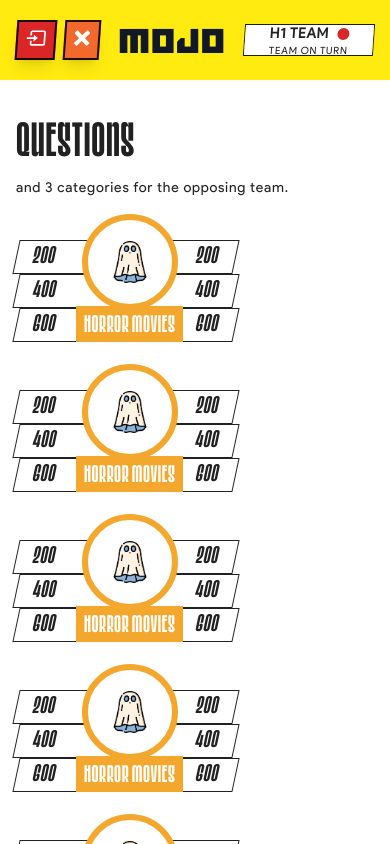
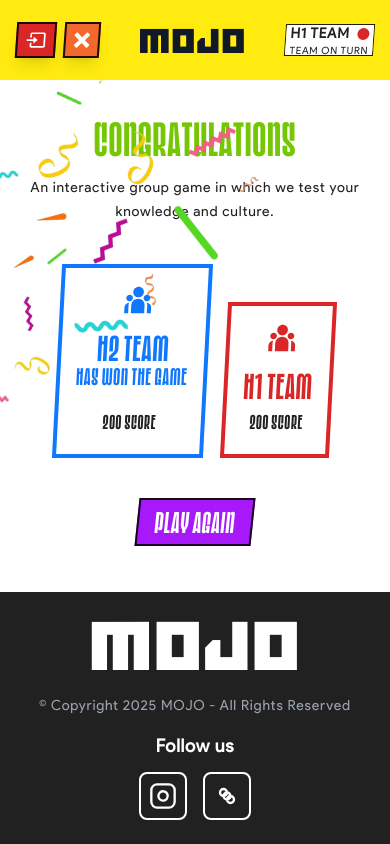
Before and after one commit to zeeshanahm-ed/mojo-game-website, a Next.js app: page /game-play in a window 390 px wide. Both pictures are taken after a click on the button 82 px from the left and 40 px from the top of the page. Built offline with nearby package versions, Linux system fonts and the light colour scheme.

Commit message:
refactor: implement Congratulation component; update Header and GamePlay to integrate new component; adjust styling and props for better layout and functionality

```diff
--- /dev/null
+++ b/src/app/game-play/components/Congratulation.tsx
@@ -0,0 +1,59 @@
+import Image from "next/image";
+import GroupIcon from "@/app/assets/icons/group-icon.svg"
+import Button from "@/app/components/ui/common/Button";
+import CongratulationImage from "@/app/assets/images/congratulation-image.png";
+import { useRouter } from "next/navigation";
+
+type QuestionsScoreListProp = {
+    imageSrc?: string;
+    title?: string;
+    scores?: number[]; // Should be 3 scores
+    onClick?: (value: string) => void;
+};
+
+const Congratulation: React.FC<QuestionsScoreListProp> = () => {
+    const router = useRouter();
+    return (
+        <div className='relative flex items-center sm:items-start justify-center flex-col'>
+            <div className="md:-right-36 rotate-[150deg] md:rotate-0 -top-[370px] right-[150px] md:-top-24 w-[30rem] h-[40rem] absolute">
+                <Image src={CongratulationImage} alt='Congratulation' className='object-contain w-full h-full' />
+            </div>
+            <div className='text-center sm:text-start mb-10'>
+                <h2 className="md:text-8xl text-5xl font-popfun text-[#75C704] mb-2 uppercase">
+                    congratulations
+                </h2>
+                <p className="text-sm sm:text-base md:text-lg leading-6 text-black max-w-2xl">
+                    An interactive group game in which we test your knowledge and culture.
+                </p>
+            </div>
+            <div className="flex justify-center sm:justify-start flex-row gap-4 sm:gap-8 font-popfun">
+                {/* H2 Team Card (Blue - Winner) */}
+                <div className=" md:w-60 -skew-x-3  p-4 sm:p-6 flex flex-col items-center justify-center text-center border-4 border-dark-blue text-blue-500">
+                    <div className="mb-4">
+                        <GroupIcon className="w-8 h-8 sm:h-12 sm:w-12 text-dark-blue fill-dark-blue" />
+                    </div>
+                    <h2 className="text-4xl sm:text-5xl md:text-6xl uppercase text-dark-blue">H2 TEAM</h2>
+                    <p className="text-2xl sm:text-3xl md:text-4xl -mt-2  uppercase mb-4 leading-tight text-dark-blue">HAS WON THE GAME</p>
+                    <p className="text-black text-xl sm:text-3xl md:text-4xl">200 SCORE</p>
+                </div>
+
+                {/* H1 Team Card (Red - Loser) */}
+                <div className=" md:w-60 sm:h-52 -skew-x-3 mt-auto p-4 sm:p-6 flex flex-col items-center justify-center text-center border-4 border-red text-blue-500">
+                    <div className="mb-4">
+                        <GroupIcon className="w-8 h-8 sm:h-12 sm:w-12 text-red fill-red" />
+                    </div>
+                    <h2 className="text-4xl sm:text-5xl md:text-6xl uppercase text-red">H1 TEAM</h2>
+                    <p className="text-black text-xl sm:text-3xl md:text-4xl">200 SCORE</p>
+                </div>
+            </div>
+            <Button
+                onClick={() => router.push("/offline-play")}
+                className="text-3xl sm:text-4xl sm:px-16 mt-10 -skew-x-6 w-fit"
+                style={{ boxShadow: "none", }}>
+                Play again
+            </Button>
+        </div >
+    );
+};
+
+export default Congratulation;
--- a/src/app/game-play/components/Header.tsx
+++ b/src/app/game-play/components/Header.tsx
@@ -4,27 +4,28 @@ import GameOverIcon from '@/app/assets/icons/gameover-icon.svg';
 import ExitIcon from '@/app/assets/icons/exit-icon.svg';
 import Wrapper from '@/app/components/ui/common/Wrapper';
 
-const Header: React.FC = () => {
+interface HeaderProps {
+    onClick?: (value: string) => void;
+}
+
+const Header: React.FC<HeaderProps> = ({ onClick }) => {
     return (
-        <header className="w-full bg-yellow py-4 px-4 md:px-8 ">
+        <header className="w-full bg-yellow relative z-40">
             <Wrapper>
-                <div className='flex items-center justify-between relative'>
-                    {/* Top and Bottom Green Borders */}
-                    <div className="w-full h-4 bg-green-700 absolute top-0 left-0 right-0"></div>
-                    <div className="w-full h-4 bg-green-700 absolute bottom-0 left-0 right-0"></div>
-
+                <div className='py-4 px-4 md:px-10 flex items-center justify-between relative'>
                     {/* Left Section: Exit Game & Game Over Buttons */}
                     <div className="flex items-center gap-x-2">
                         <button
-                            className={`flex items-center text-white text-4xl gap-5 bg-red pt-2 md:boxShadow-custom px-2 md:px-4 transform skew-custom md:-skew-x-12 border-2 border-black shadow-lg font-popfun`}
+                            className={`flex items-center text-white text-4xl gap-5 bg-red py-2 lg:pt-2 lg:py-0 md:boxShadow-custom px-2 md:px-4 transform skew-custom md:-skew-x-12 border-2 border-black shadow-lg font-popfun`}
                         >
-                            <ExitIcon className="mb-3 md:h-5 w-5 h-4 md:w-6" />
+                            <ExitIcon className="lg:mb-2 md:h-5 w-5 h-4 md:w-6" />
                             <span className='hidden lg:block'>Exit Game</span>
                         </button>
                         <button
-                            className={`flex items-center text-white text-4xl gap-5 bg-fanta pt-2 md:boxShadow-custom px-2 md:px-4 transform skew-custom md:-skew-x-12 border-2 border-black shadow-lg font-popfun`}
+                            onClick={() => onClick?.("congratulation")}
+                            className={`flex items-center text-white text-4xl gap-5 bg-fanta py-2 lg:pt-2 lg:py-0 md:boxShadow-custom px-2 md:px-4 transform skew-custom md:-skew-x-12 border-2 border-black shadow-lg font-popfun`}
                         >
-                            <GameOverIcon className="mb-3 md:h-5 w-4 h-4 md:w-5" />
+                            <GameOverIcon className="lg:mb-2 md:h-5 w-4 h-4 md:w-5" />
                             <span className='hidden lg:block'>Game Over</span>
                         </button>
                     </div>
@@ -41,7 +42,7 @@ const Header: React.FC = () => {
                         <div className="bg-black hidden lg:flex text-white py-2 px-4 h-full items-center">
                             <span className="font-semibold uppercase text-base md:text-xl">IR GAMES</span>
                         </div>
-                        <div className="bg-white w-32 md:w-40 text-black py-2 px-4 flex  h-full flex-col items-center justify-center">
+                        <div className="bg-white sm:w-32 md:w-40 text-black py-2 px-1 sm:px-4 flex  h-full flex-col items-center justify-center">
                             <div className="flex items-center space-x-2">
                                 <span className="font-semibold uppercase text-sm md:text-xl">H1 TEAM</span>
                                 <span className="w-3 h-3 bg-red rounded-full"></span>
--- a/src/app/game-play/components/QuestionsScoreList.tsx
+++ b/src/app/game-play/components/QuestionsScoreList.tsx
@@ -10,7 +10,7 @@ type QuestionsScoreListProp = {
 const QuestionsScoreList: React.FC<QuestionsScoreListProp> = ({ onScoreClick }) => {
     return (
         <div className='flex justify-center flex-col'>
-            <div className='text-start mb-10'>
+            <div className='text-center sm:text-start mb-10'>
                 <h2 className="md:text-8xl text-5xl font-popfun text-black mb-2 uppercase">
                     Questions
                 </h2>
@@ -18,7 +18,7 @@ const QuestionsScoreList: React.FC<QuestionsScoreListProp> = ({ onScoreClick })
                     and 3 categories for the opposing team.
                 </p>
             </div>
-            <div className='grid grid-cols-1 sm:grid-cols-2 md:grid-cols-3 gap-5 gap-y-10'>
+            <div className='grid grid-cols-1 sm:grid-cols-2 md:grid-cols-3 gap-5 gap-y-10 place-items-center'>
                 <ScoreCard onScoreClick={onScoreClick} />
                 <ScoreCard onScoreClick={onScoreClick} />
                 <ScoreCard onScoreClick={onScoreClick} />
@@ -58,7 +58,7 @@ const ScoreCard: React.FC<ScoreCardProps> = ({ imageSrc, title, scores = [200, 4
                     </div>
                 </div>
 
-                <div className="relative left-[60px] -top-[8rem] md:-top-[9.3rem] lg:-top-[12.8rem] md:left-[65px] lg:left-[85px] xl:left-[100px] w-fit flex cursor-pointer flex-col justify-center items-center">
+                <div className="relative left-[60px] -top-[8rem] md:-top-[9.3rem] lg:-top-[12.6rem] md:left-[65px] lg:left-[85px] xl:left-[140px] w-fit flex cursor-pointer flex-col justify-center items-center">
                     <div className={`w-24 h-24 md:w-28 md:h-28 lg:w-40 lg:h-40 bg-white rounded-full lg:border-[12px] md:border-[8px] border-[6px] border-orange flex items-center justify-center`}>
                         <Image src={"/categories-images/horror-movies.png"} alt={"hallo"} width={100} height={100} className='w-1/2 h-1/2' />
                     </div>
--- a/src/app/game-play/components/WhoAnswered.tsx
+++ b/src/app/game-play/components/WhoAnswered.tsx
@@ -29,20 +29,20 @@ export default function WhoAnsweredEvent({ onClick }: WhoAnsweredEventProps) {
                 <div className="flex flex-col sm:flex-row w-full items-center justify-center py-2 rounded-b-lg gap-5 md:gap-10 my-5 md:my-10" >
                     <div
                         role="button"
-                        onClick={() => onClick("whoAnswered")}
+                        onClick={() => onClick("scorecard")}
                         className="flex h-16 md:h-20 w-3/4 sm:w-1/2 md:w-64 px-2 md:px-5 py-2 pt-4 items-center justify-center text-white bg-red font-popfun border-2 border-black ">
                         <span className="md:text-6xl text-4xl tracking-wider">H1 Team</span>
                     </div>
                     <div
                         role="button"
-                        onClick={() => onClick("question")}
+                        onClick={() => onClick("scorecard")}
                         className="cursor-pointer flex h-16 md:h-20 w-3/4 sm:w-1/2 md:w-64 px-5 py-2 pt-4 items-center justify-center text-white bg-blue font-popfun border-2 border-black ">
                         <span className="md:text-6xl text-4xl tracking-wider">H2 Team</span>
                     </div>
                 </div>
                 <div
                     role="button"
-                    onClick={() => onClick("question")}
+                    onClick={() => onClick("scorecard")}
                     className="cursor-pointer flex h-16 md:h-20 w-3/4 sm:w-1/2 md:w-64 px-5 py-2 pt-4 items-center justify-center text-black bg-white border-2 border-black font-popfun">
                     <span className="md:text-6xl text-4xl tracking-wider">no one</span>
                 </div>
--- a/src/app/game-play/page.tsx
+++ b/src/app/game-play/page.tsx
@@ -11,6 +11,7 @@ import QuestionsScoreList from './components/QuestionsScoreList';
 import QuestionEvent from './components/Question';
 import AnswerEvnet from './components/Answer';
 import WhoAnsweredEvent from './components/WhoAnswered';
+import Congratulation from './components/Congratulation';
 
 function GamePlay() {
 
@@ -68,6 +69,10 @@ function GamePlay() {
                 return (
                     <WhoAnsweredEvent onClick={(value: string) => setScreen(value)} />
                 );
+            case "congratulation":
+                return (
+                    <Congratulation onClick={(value: string) => setScreen(value)} />
+                );
 
             default:
                 return null;
@@ -76,19 +81,17 @@ function GamePlay() {
 
     return (
         <section className='w-full'>
-            <Header />
+            <Header onClick={(value: string) => setScreen(value)} />
             <Wrapper>
-                <div className='flex justify-center flex-col h-auto py-10 md:py-10 px-4 md:px-10 xl:px-0'>
+                <div className='flex justify-center flex-col h-auto py-10 md:py-20 px-4 md:px-10'>
                     {getScreenContent(screen)}
                 </div>
-                {screen !== "whoAnswered" ? <div className="mt-40 relative z-10 flex flex-col md:flex-row items-center justify-between w-full gap-10">
+                {(screen !== "whoAnswered" && screen !== "congratulation") ? <div className=" px-4 lg:px-0 lg:t-auto my-10 lg:my-0 md:-skew-x-6 -skew-x-3 lg:-skew-x-0  relative z-10 flex flex-col sm:flex-row items-center justify-between w-full gap-y-10 sm:gap-y-0 lg:gap-10">
                     {/* H1 Team Section (Red) */}
                     <div
-                        style={{ clipPath: "polygon(0 0, 80% 0, 100% 100%, 0% 100%)" }}
-                        className="text-white px-4 md:px-5 h-[170px] lg:h-[200px] bg-red  w-full flex items-center justify-start flex-1 border-r-[0px] border-[2px] border-black">
-
-                        <div className='flex items-center  justify-between w-full md:w-3/4'>
-                            <div className="flex flex-col items-start">
+                        className="custom-clipPath-rightSide text-white px-4 lg:px-5 lg:h-[200px] bg-red flex items-center justify-center lg:justify-start w-[250px] md:w-[320px] lg:flex-1 lg:border-r-[0px] lg:border-[2px] border-4 border-black">
+                        <div className='flex lg:flex-row flex-col items-center justify-center  lg:justify-between w-full lg:md:w-3/4'>
+                            <div className="flex flex-col items-start py-4 lg:py-0">
                                 <h3 className="text-3xl md:text-6xl lg:text-7xl font-popfun uppercase" >
                                     {"Team 1"}
                                 </h3>
@@ -96,7 +99,8 @@ function GamePlay() {
                                     SCORE: {"200".toString().padStart(2, '0')}
                                 </p>
                             </div>
-                            <div className="flex flex-col items-end">
+                            <div className='lg:hidden block w-full h-[1px] bg-white'></div>
+                            <div className="flex flex-col items-center lg:items-end py-4 lg:py-0">
                                 <p className="text-xl lg:text-2xl mb-2">Life lines</p>
                                 <div className="flex space-x-2">
                                     {renderLifelineIcon('hole', team1Lifelines.eye)}
@@ -109,11 +113,10 @@ function GamePlay() {
 
                     {/* H2 Team Section (Blue) */}
                     <div
-                        style={{ clipPath: "polygon(20% 0, 100% 0%, 100% 100%, 0% 100%)" }}
-                        className="text-white px-4 md:px-5 h-[170px] lg:h-[200px] bg-blue flex items-center justify-end w-full flex-1 border-l-[0px] border-[2px] border-black"
+                        className="custom-clipPath-leftSide text-white px-4 lg:px-5 lg:h-[200px] bg-blue flex items-center justify-center lg:justify-end w-[250px] md:w-[320px] lg:flex-1 lg:border-l-[0px] lg:border-[2px] border-4 border-black"
                     >
-                        <div className='flex items-center  justify-between w-full md:w-3/4'>
-                            <div className="flex flex-col items-start">
+                        <div className='flex lg:flex-row flex-col-reverse items-center justify-center  w-full lg:justify-between lg:md:w-3/4'>
+                            <div className="flex flex-col items-center lg:items-start py-4 lg:py-0">
                                 <p className="text-xl lg:text-2xl mb-2">Life lines</p>
                                 <div className="flex space-x-2">
                                     {renderLifelineIcon('hole', team2Lifelines.eye)}
@@ -121,7 +124,8 @@ function GamePlay() {
                                     {renderLifelineIcon('phone', team2Lifelines.phone)}
                                 </div>
                             </div>
-                            <div className="flex flex-col items-end">
+                            <div className='lg:hidden block w-full h-[1px] bg-white'></div>
+                            <div className="flex flex-col items-center lg:items-end py-4 lg:py-0">
                                 <h3 className="text-3xl md:text-6xl lg:text-7xl font-popfun uppercase" >
                                     {"Team 2"}
                                 </h3>
@@ -139,5 +143,5 @@ function GamePlay() {
 
 export default GamePlay;
 
-
+// style={{ clipPath: "polygon(0 0, 80% 0, 100% 100%, 0% 100%)" }}
 //  relative before:absolute before:content-[''] before:w-3 before:left-[3.3rem] before:rotate-[28deg] before:h-[230px] before:-z-10 before:bg-black
```
